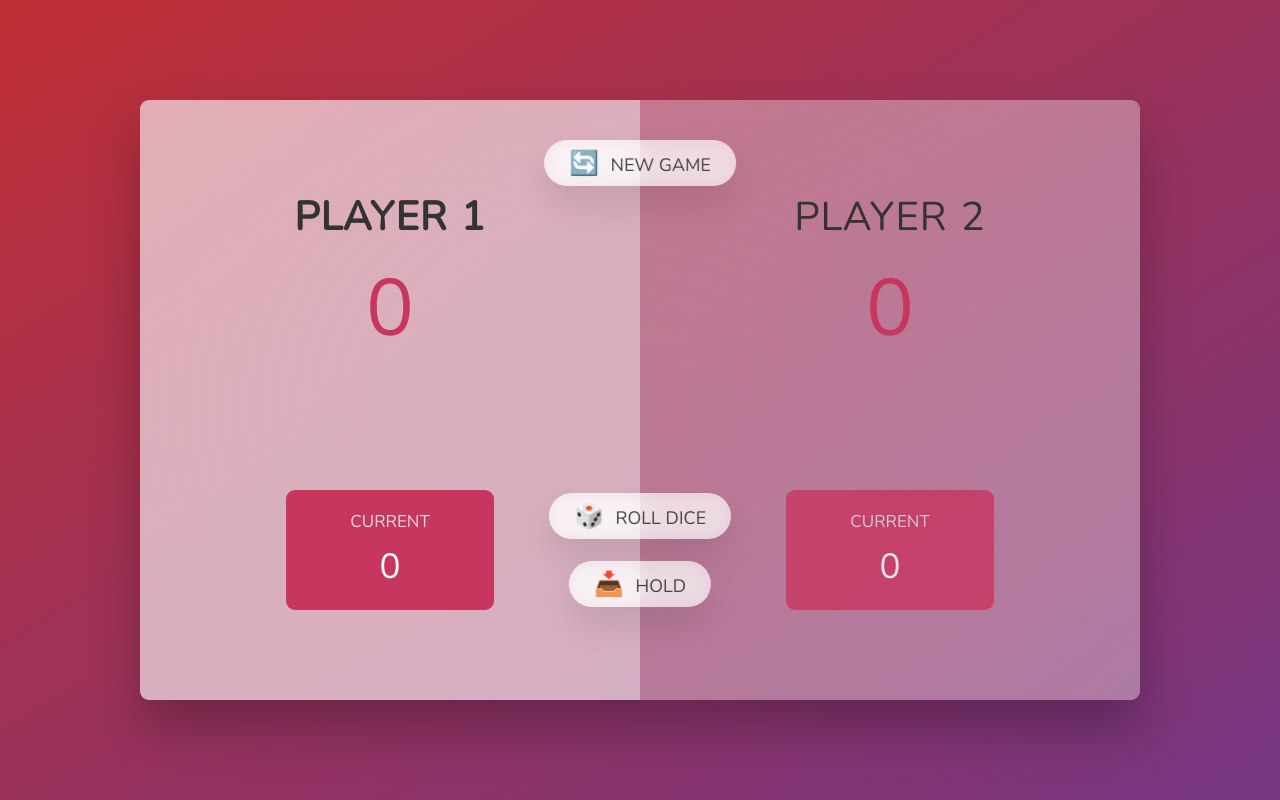
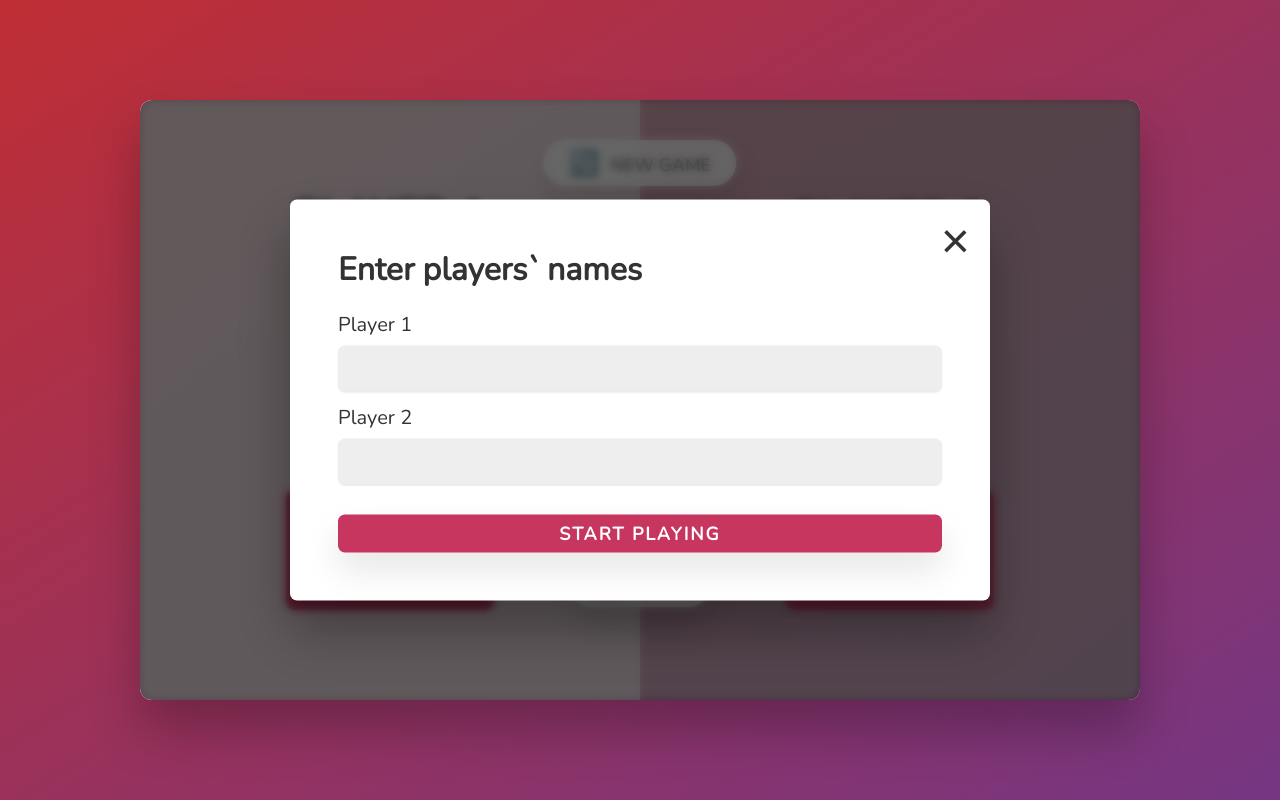
Before and after one commit to peter-popazov/JS-course-projects, a plain HTML site: page 02-Pig-Game/index.html in a window 1280 px wide. Drawn offline with nearby package versions, Linux system fonts and the light colour scheme.

Commit message:
modal for names added

```diff
--- a/02-Pig-Game/index.html
+++ b/02-Pig-Game/index.html
@@ -30,6 +30,35 @@
       <button class="btn btn--new">🔄 New game</button>
       <button class="btn btn--roll">🎲 Roll dice</button>
       <button class="btn btn--hold">📥 Hold</button>
+
+      <div class="modal">
+        <button class="close-modal">&times;</button>
+        <h2 class="modal-heading">Enter players` names</h2>
+        <div class="modal-form">
+          <div>
+            <label for="name-0">Player 1</label>
+            <input
+              class="player-0"
+              type="text"
+              name="name"
+              id="name-0"
+              required
+            />
+          </div>
+          <div>
+            <label for="name-1">Player 2</label>
+            <input
+              class="player-1"
+              type="text"
+              name="name"
+              id="name-1"
+              required
+            />
+          </div>
+          <button class="btn-form">Start playing</button>
+        </div>
+      </div>
+      <div class="overlay"></div>
     </main>
     <script src="script.js"></script>
   </body>
--- a/02-Pig-Game/script.js
+++ b/02-Pig-Game/script.js
@@ -1,6 +1,6 @@
 'use strict';
 
-const WIN_SCORE = 100;
+const WIN_SCORE = 20;
 
 const player0El = document.querySelector('.player--0');
 const player1El = document.querySelector('.player--1');
@@ -89,3 +89,25 @@ holdEl.addEventListener('click', function () {
 newGameEl.addEventListener('click', function () {
   init();
 });
+
+// Modal
+const closeModalEl = document.querySelector('.close-modal');
+const modalEl = document.querySelector('.modal');
+const overlayEl = document.querySelector('.overlay');
+const buttonFormEl = document.querySelector('.btn-form');
+const inputName0 = document.querySelector('.player-0');
+const inputName1 = document.querySelector('.player-1');
+const playerName0 = document.getElementById('name--0');
+const playerName1 = document.getElementById('name--1');
+
+closeModalEl.addEventListener('click', function () {
+  modalEl.classList.add('hidden');
+  overlayEl.classList.add('hidden');
+});
+
+buttonFormEl.addEventListener('click', function () {
+  playerName0.innerHTML = inputName0.value;
+  playerName1.innerHTML = inputName1.value;
+  modalEl.classList.add('hidden');
+  overlayEl.classList.add('hidden');
+});
--- a/02-Pig-Game/style.css
+++ b/02-Pig-Game/style.css
@@ -31,7 +31,7 @@ main {
   backdrop-filter: blur(200px);
   filter: blur();
   box-shadow: 0 3rem 5rem rgba(0, 0, 0, 0.25);
-  border-radius: 9px;
+  border-radius: 12px;
   overflow: hidden;
   display: flex;
 }
@@ -169,3 +169,95 @@ main {
 .hidden {
   display: none;
 }
+
+/* Modal/name-input */
+.modal {
+  position: absolute;
+  top: 50%;
+  left: 50%;
+  transform: translate(-50%, -50%);
+  width: 70%;
+
+  background-color: white;
+  padding: 4.8rem;
+  border-radius: 7px;
+  box-shadow: 0 3rem 5rem rgba(0, 0, 0, 0.3);
+  z-index: 10;
+}
+
+.overlay {
+  position: absolute;
+  top: 0;
+  left: 0;
+  width: 100%;
+  height: 100%;
+  background-color: rgba(0, 0, 0, 0.6);
+  backdrop-filter: blur(5px);
+  z-index: 5;
+}
+
+.close-modal {
+  position: absolute;
+  top: 1.2rem;
+  right: 2rem;
+  font-size: 5rem;
+  color: #333;
+  cursor: pointer;
+  border: none;
+  background: none;
+}
+
+.modal-heading {
+  font-size: 3.2rem;
+}
+
+.modal-form {
+  margin-top: 2rem;
+  display: flex;
+  flex-direction: column;
+  gap: 1.2rem;
+}
+
+.modal-form label {
+  display: block;
+  font-size: 2rem;
+  font-weight: 500;
+  margin-bottom: 0.8rem;
+}
+
+.modal-form input,
+.modal-form select {
+  width: 100%;
+  padding: 1.2rem;
+  font-size: 1.6rem;
+  font-family: inherit;
+  color: inherit;
+  border: none;
+  background-color: #eee;
+  border-radius: 7px;
+  box-shadow: 0 1px 2px rgba(0, 0, 0, 0.1);
+}
+
+.btn-form {
+  color: #fff;
+  border: none;
+  font-family: inherit;
+  font-size: 1.8rem;
+  letter-spacing: 2px;
+  text-transform: uppercase;
+  cursor: pointer;
+  font-weight: 600;
+  transition: all 0.2s;
+  background-color: #c7365f;
+
+  padding: 0.7rem 2.5rem;
+  margin-top: 1.8rem;
+  border-radius: 7px;
+  box-shadow: 0 1.75rem 3.5rem rgba(0, 0, 0, 0.1);
+}
+
+.btn-form:hover,
+.btn-form:active {
+  transform: translate(0, 3px);
+  box-shadow: 0 1rem 2rem rgba(0, 0, 0, 0.18);
+}
```
